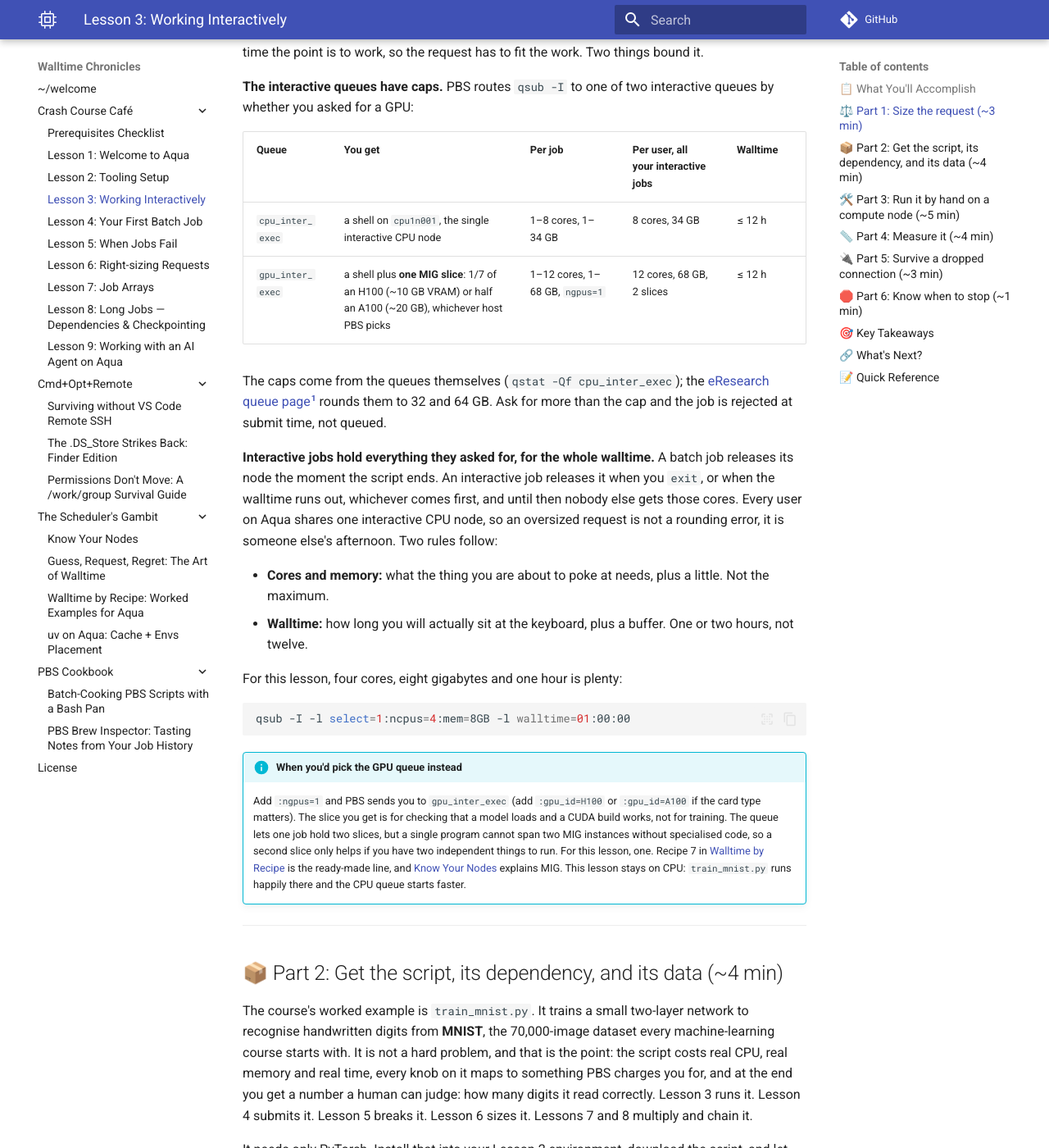
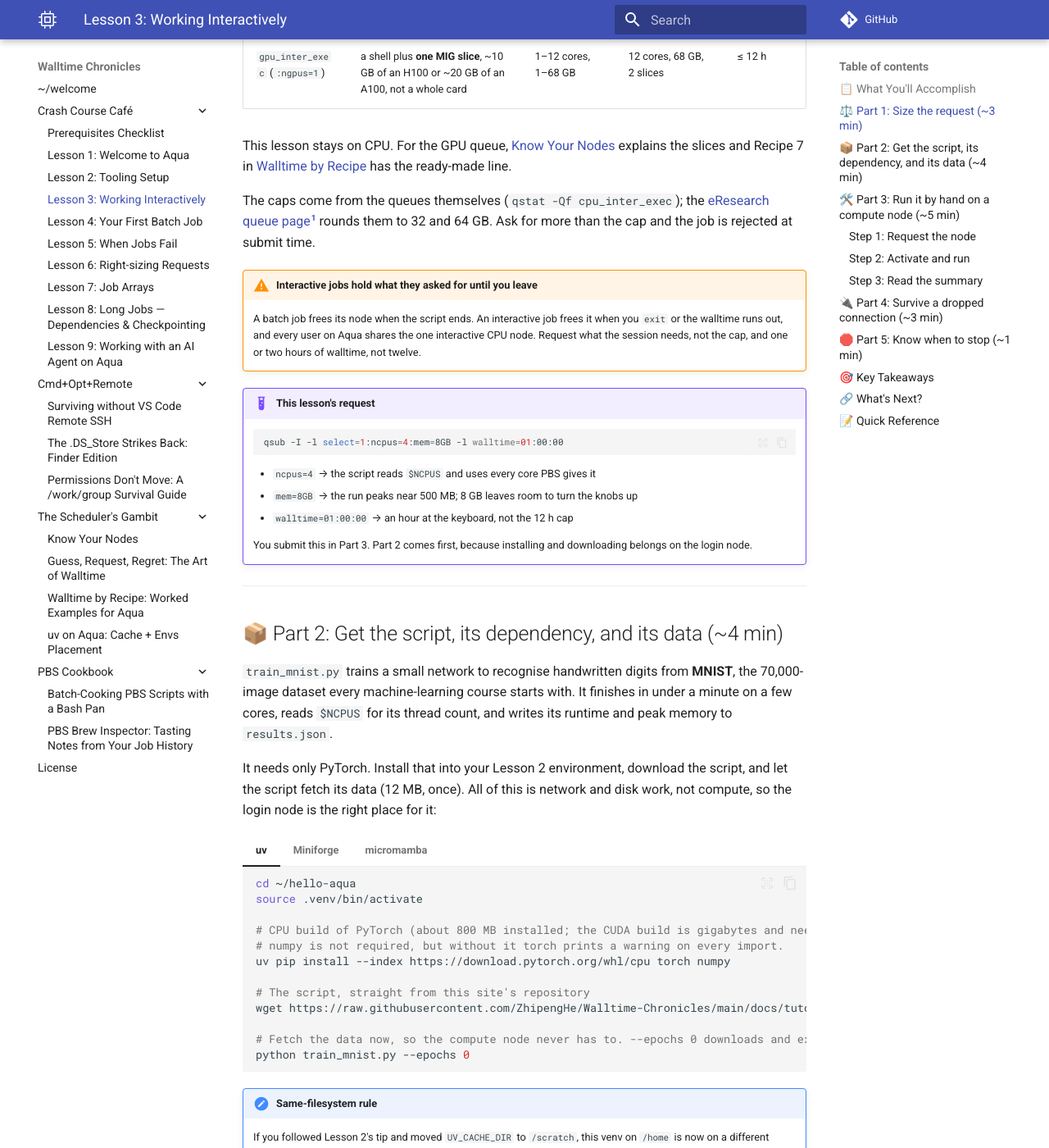
Before and after one commit to ZhipengHe/Walltime-Chronicles, an MkDocs documentation site: the page built from docs/tutorials/lesson-3.md, in a window 1280 px wide and 1400 px high, scrolled down 1129 px. Shown: the whole window at 82% size. Built offline with MkDocs 1.6.1 and Material for MkDocs 9.7.7, drawn with Linux system fonts in a browser that asks for light colours; plug-ins that fetch from the network failed and are left out; comment, search, counter and statistics services are not loaded; some of the changed text lies outside the part shown.

Commit message:
docs(tutorials): restructure Lesson 3 into five steps and drop the measuring part
The script already prints its runtime and writes elapsed_s and peak_rss_mb
to results.json, so the external measuring part taught nothing here. The
request is now shown once, in a command-breakdown box, and submitted in
Part 3; tmux starts after leaving the job; Part 3 is split into steps. The
sentences promising the content of later lessons are gone, and the index and
Lesson 2 no longer describe Lesson 3 as measuring.

Co-Authored-By: Claude Fable 5.1 <noreply@anthropic.com>
Claude-Session: https://claude.ai/code/session_01Ho76u7s9w4BAPj3XcoEiiQ

````diff
--- a/docs/tutorials/lesson-2.md
+++ b/docs/tutorials/lesson-2.md
@@ -337,7 +337,7 @@ Now prove your install works. Pick the tab matching the tool you installed, run
 
 ## 🔗 What's Next?
 
-→ **[Lesson 3: Working Interactively](lesson-3.md)** — now that you have Python ready, take it to a compute node by hand, measure it, and learn when a session should become a batch job instead.
+→ **[Lesson 3: Working Interactively](lesson-3.md)** — now that you have Python ready, take it to a compute node by hand and learn when a session should become a batch job instead.
 
 !!! question "Stuck?"
     - **`uv` / `conda` / `micromamba` not found after install?** Re-source `~/.bashrc`, or open a new terminal so the shell init runs.
--- a/docs/tutorials/lesson-3.md
+++ b/docs/tutorials/lesson-3.md
@@ -3,17 +3,15 @@
 !!! quote "Mission Statement"
     *"Interactive is where you develop. Batch is where you run."* 🧪
 
-Lesson 1's interactive job did nothing on purpose. Lesson 2 gave you a Python environment and never ran it on a compute node. This lesson closes the gap: you ask PBS for a shell sized for real work, run the course's one worked example on it by hand, and **measure** it. The two numbers you write down at the end, how long it ran and how much memory it peaked at, are what Lesson 4 submits with and what Lesson 6 sizes from. Along the way you learn what interactive jobs are actually for, and the moment to stop using them.
+Lesson 1's interactive job was a round-trip with nothing in the middle. This lesson puts real work there: request a shell sized for it, run a training script on a compute node by hand, keep the session alive if your connection drops, and recognise when the work should become a batch job.
 
 ## 📋 What You'll Accomplish
 
 By the end of this 15–20 minute lesson, you'll have:
 
-- [ ] **Sized an interactive request on purpose** — cores, memory and walltime for a development session, inside the caps that bound it
-- [ ] **Known which queue you land on** — `cpu_inter_exec` vs `gpu_inter_exec`, and why an interactive GPU is a slice, not a card
-- [ ] **Installed PyTorch into your Lesson 2 environment** and fetched `train_mnist.py`, the script every later lesson reuses, plus its data
-- [ ] **Run it by hand on a compute node** from inside `qsub -I`, and watched it learn to read digits
-- [ ] **Measured it** — wall time with `time`, peak memory with `/usr/bin/time -v`
+- [ ] **Sized an interactive request** — cores, memory and walltime, inside the queue caps
+- [ ] **Installed PyTorch and fetched `train_mnist.py`** with its data, on the login node
+- [ ] **Run it by hand on a compute node** inside `qsub -I`
 - [ ] **Kept a session alive across a dropped connection** with `tmux`
 - [ ] **Known when to stop being interactive** and let Lesson 4 take over
 
@@ -24,36 +22,38 @@ By the end of this 15–20 minute lesson, you'll have:
 
 ## ⚖️ Part 1: Size the request (~3 min)
 
-Lesson 1 asked for one core and one gigabyte because the point was to arrive somewhere. This time the point is to work, so the request has to fit the work. Two things bound it.
+Lesson 1 asked for one core and one gigabyte because the point was to arrive somewhere. This time the point is to work, so the request has to fit the work, and it has to fit the queue.
 
-**The interactive queues have caps.** PBS routes `qsub -I` to one of two interactive queues by whether you asked for a GPU:
+PBS routes `qsub -I` to one of two interactive queues by whether you asked for a GPU:
 
 | Queue | You get | Per job | Per user, all your interactive jobs | Walltime |
 |---|---|---|---|---|
 | `cpu_inter_exec` | a shell on `cpu1n001`, the single interactive CPU node | 1–8 cores, 1–34 GB | 8 cores, 34 GB | ≤ 12 h |
-| `gpu_inter_exec` | a shell plus **one MIG slice**: 1/7 of an H100 (~10 GB VRAM) or half an A100 (~20 GB), whichever host PBS picks | 1–12 cores, 1–68 GB, `ngpus=1` | 12 cores, 68 GB, 2 slices | ≤ 12 h |
+| `gpu_inter_exec` (`:ngpus=1`) | a shell plus **one MIG slice**, ~10 GB of an H100 or ~20 GB of an A100, not a whole card | 1–12 cores, 1–68 GB | 12 cores, 68 GB, 2 slices | ≤ 12 h |
 
-The caps come from the queues themselves (`qstat -Qf cpu_inter_exec`); the [eResearch queue page](https://docs.eres.qut.edu.au/hpc-queue-limits)[^1] rounds them to 32 and 64 GB. Ask for more than the cap and the job is rejected at submit time, not queued.
+This lesson stays on CPU. For the GPU queue, [Know Your Nodes](../scheduler/Know-Your-Nodes.md) explains the slices and Recipe 7 in [Walltime by Recipe](../scheduler/Walltime-by-Recipe.md#recipe-7-mig-slice-sanity-check) has the ready-made line.
 
-**Interactive jobs hold everything they asked for, for the whole walltime.** A batch job releases its node the moment the script ends. An interactive job releases it when you `exit`, or when the walltime runs out, whichever comes first, and until then nobody else gets those cores. Every user on Aqua shares one interactive CPU node, so an oversized request is not a rounding error, it is someone else's afternoon. Two rules follow:
+The caps come from the queues themselves (`qstat -Qf cpu_inter_exec`); the [eResearch queue page](https://docs.eres.qut.edu.au/hpc-queue-limits)[^1] rounds them to 32 and 64 GB. Ask for more than the cap and the job is rejected at submit time.
 
-- **Cores and memory:** what the thing you are about to poke at needs, plus a little. Not the maximum.
-- **Walltime:** how long you will actually sit at the keyboard, plus a buffer. One or two hours, not twelve.
+!!! warning "Interactive jobs hold what they asked for until you leave"
+    A batch job frees its node when the script ends. An interactive job frees it when you `exit` or the walltime runs out, and every user on Aqua shares the one interactive CPU node. Request what the session needs, not the cap, and one or two hours of walltime, not twelve.
 
-For this lesson, four cores, eight gigabytes and one hour is plenty:
+!!! example "This lesson's request"
+    ```bash
+    qsub -I -l select=1:ncpus=4:mem=8GB -l walltime=01:00:00
+    ```
 
-```bash
-qsub -I -l select=1:ncpus=4:mem=8GB -l walltime=01:00:00
-```
+    - `ncpus=4` → the script reads `$NCPUS` and uses every core PBS gives it
+    - `mem=8GB` → the run peaks near 500 MB; 8 GB leaves room to turn the knobs up
+    - `walltime=01:00:00` → an hour at the keyboard, not the 12 h cap
 
-!!! info "When you'd pick the GPU queue instead"
-    Add `:ngpus=1` and PBS sends you to `gpu_inter_exec` (add `:gpu_id=H100` or `:gpu_id=A100` if the card type matters). The slice you get is for checking that a model loads and a CUDA build works, not for training. The queue lets one job hold two slices, but a single program cannot span two MIG instances without specialised code, so a second slice only helps if you have two independent things to run. For this lesson, one. Recipe 7 in [Walltime by Recipe](../scheduler/Walltime-by-Recipe.md#recipe-7-mig-slice-sanity-check) is the ready-made line, and [Know Your Nodes](../scheduler/Know-Your-Nodes.md) explains MIG. This lesson stays on CPU: `train_mnist.py` runs happily there and the CPU queue starts faster.
+    You submit this in Part 3. Part 2 comes first, because installing and downloading belongs on the login node.
 
 ---
 
 ## 📦 Part 2: Get the script, its dependency, and its data (~4 min)
 
-The course's worked example is `train_mnist.py`. It trains a small two-layer network to recognise handwritten digits from **MNIST**, the 70,000-image dataset every machine-learning course starts with. It is not a hard problem, and that is the point: the script costs real CPU, real memory and real time, every knob on it maps to something PBS charges you for, and at the end you get a number a human can judge: how many digits it read correctly. Lesson 3 runs it. Lesson 4 submits it. Lesson 5 breaks it. Lesson 6 sizes it. Lessons 7 and 8 multiply and chain it.
+`train_mnist.py` trains a small network to recognise handwritten digits from **MNIST**, the 70,000-image dataset every machine-learning course starts with. It finishes in under a minute on a few cores, reads `$NCPUS` for its thread count, and writes its runtime and peak memory to `results.json`.
 
 It needs only PyTorch. Install that into your Lesson 2 environment, download the script, and let the script fetch its data (12 MB, once). All of this is network and disk work, not compute, so the login node is the right place for it:
 
@@ -108,9 +108,9 @@ It needs only PyTorch. Install that into your Lesson 2 environment, download the
     done      test accuracy None  in 19.8s  -> results.json
     ```
 
-    Four files land in `~/hello-aqua/data/mnist/`. The `None` is honest: zero epochs, no model to score. Delete `results.json` if it bothers you; the next run overwrites it.
+    Four files land in `~/hello-aqua/data/mnist/`. Accuracy is `None` because nothing was trained.
 
-You can also read the script here or [download it](scripts/train_mnist.py) directly. Skim the docstring at the top: it lists the knobs, and the rest of the course is a tour of them.
+The script in full (also [downloadable](scripts/train_mnist.py)):
 
 ??? note "The script, in full (`train_mnist.py`)"
 
@@ -124,11 +124,15 @@ You can also read the script here or [download it](scripts/train_mnist.py) direc
 
 Now the round-trip from Lesson 1, with work in the middle.
 
+### Step 1: Request the node
+
 ```bash
 qsub -I -l select=1:ncpus=4:mem=8GB -l walltime=01:00:00
 ```
 
-Wait for the prompt to change to `cpu1n001`. Then:
+Wait for the prompt to change to `cpu1n001`.
+
+### Step 2: Activate and run
 
 ```bash
 cd ~/hello-aqua
@@ -138,7 +142,7 @@ echo $NCPUS                   # → 4
 python train_mnist.py
 ```
 
-Two things to notice before the output even appears. Your home directory, script and data are all here unchanged, because `/home` is mounted on every node (Lesson 1). And `$NCPUS` is set: PBS tells every job how many cores it was given, and `train_mnist.py` reads it to decide how many threads to use. Lesson 6 is largely about programs that *don't* do that.
+`$NCPUS` is set by PBS inside every job; the script reads it for its thread count.
 
 !!! example "What you should see"
     ```text
@@ -156,9 +160,9 @@ Two things to notice before the output even appears. Your home directory, script
     done      test accuracy 0.982  in 25.2s  -> results.json
     ```
 
-    Eight passes over 60,000 digits and it reads 98 % of the 10,000 it has never seen. The accuracies will match to a few decimals (the seed is fixed); the times will wobble with whoever else is on `cpu1n001`, and the first epoch is slower than the rest while PyTorch warms up. The *shape* is what matters: a banner saying where it ran and with what, one line per epoch, a summary written to `results.json`.
+    Eight passes over 60,000 digits and it reads 98 % of the 10,000 it has never seen. The accuracies will match to a few decimals (the seed is fixed). The times will vary with whoever else is on `cpu1n001`, and the first epoch is slower while PyTorch warms up.
 
-Look at `results.json`. The script records its own runtime and peak memory:
+### Step 3: Read the summary
 
 ```bash
 cat results.json
@@ -179,72 +183,19 @@ cat results.json
 }
 ```
 
-That `job_id` came from `$PBS_JOBID`, another variable PBS sets inside every job. A program that writes down what it used, and which job it ran in, is a habit worth forming now: it is how you will size Lesson 6's request, and later in the course it is how you will know what an unattended job did.
+`job_id` is `$PBS_JOBID`, also set by PBS. `elapsed_s` and `peak_rss_mb` are what you carry to Lesson 4: about 25 s and 500 MB, against a request of 1 h and 8 GB.
 
 ---
 
-## 📏 Part 4: Measure it (~4 min)
+## 🔌 Part 4: Survive a dropped connection (~3 min)
 
-`results.json` is the script's own account of itself. Now measure from outside, the way you would measure a program that keeps no records. Two tools, both already on the node.
-
-**Wall time, with the shell's `time`:**
+An interactive job's shell is your SSH session. Lose the connection and PBS ends the job, along with anything running in it. The cure is `tmux` on the **login node**, so the thing holding your job is not your Wi-Fi. You are still inside the job from Part 3, so leave it first:
 
 ```bash
-time python train_mnist.py
-```
+exit                          # back on the login node
+tmux new -s dev               # a session that outlives your connection
 
-```text
-real    0m16.3s
-user    0m54.8s
-sys     0m1.0s
-```
-
-`real` is what walltime meters (a second run is quicker than the first: the data is already in the page cache). `user` larger than `real` means more than one core was busy: about 55 seconds of CPU time in 16 seconds of wall time is roughly 3.4 cores' worth, out of the 4 you asked for. That ratio is the number PBS reports as `cpupercent` after a batch job, and the [PBS Brew Inspector](../pbs-scripts/PBS-Brew-Inspector.md) turns into a table.
-
-**Peak memory, with GNU `time`:**
-
-```bash
-/usr/bin/time -v python train_mnist.py 2>&1 | grep -E "Elapsed|Maximum resident"
-```
-
-```text
-        Elapsed (wall clock) time (h:mm:ss or m:ss): 0:18.34
-        Maximum resident set size (kbytes): 513544
-```
-
-`Maximum resident set size` is the peak, in kilobytes; here about 500 MB, of which 188 MB is the digits themselves as floats and most of the rest is PyTorch. It agrees with the `peak_rss_mb` the script wrote for itself, which is the point of measuring twice. That is the number `mem=` has to cover with room to spare. You asked for 8 GB and used half a gigabyte, which is fine for a development session and exactly the kind of gap Lesson 6 teaches you to close for batch.
-
-**Now turn a knob.** The whole point of having a compute node to yourself is that experiments are cheap:
-
-```bash
-time python train_mnist.py --threads 1 --out results-1thread.json
-```
-
-```text
-epoch   8/8  loss 0.0136  test accuracy 0.9820    3.0s
-done      test accuracy 0.982  in 25.0s  -> r1t.json
-
-real    0m26.7s
-user    0m25.6s
-sys     0m0.9s
-```
-
-Same accuracy, `user` now equal to `real` (one core busy, as ordered), and the run takes about 1.7 times as long as it did on four threads: 3.0 s an epoch against 1.7 s. Not four times. Some of each step is bookkeeping that no amount of cores speeds up, and the fourth core buys less than the second. Write both numbers down. Lesson 6 starts from exactly this comparison, and the general shape of it, *more cores helps until it doesn't*, is most of what right-sizing is.
-
-!!! tip "Write down your two numbers"
-    Wall time at 4 threads, and peak memory. Put them in a note, or just keep `results.json`. Lesson 4 submits this script unattended with a walltime based on the first, and Lesson 6 sets `mem=` from the second.
-
----
-
-## 🔌 Part 5: Survive a dropped connection (~3 min)
-
-An interactive job's shell is your SSH session. Close the laptop, lose the Wi-Fi, and the shell dies, PBS ends the job, and anything running in it dies too. The cure is a terminal multiplexer on the **login node**, so the thing holding your job is not your Wi-Fi.
-
-```bash
-# On the login node, before you ask PBS for anything:
-tmux new -s dev
-
-# Inside tmux, as usual:
+# Inside tmux, the same request as before:
 qsub -I -l select=1:ncpus=4:mem=8GB -l walltime=01:00:00
 ```
 
@@ -254,30 +205,32 @@ Detach with ++ctrl+b++ then ++d++; the job keeps running. Reconnect later and re
 tmux attach -t dev
 ```
 
-Two things to know:
+Those two keys and two commands are all this lesson needs; the [tmux cheat sheet](https://tmuxcheatsheet.com/) has the rest (windows, panes, scrolling).
 
-- **Aqua has more than one login node** (`aquarius01`, `aquarius02`, …), and `ssh aqua.qut.edu.au` lands you on one of them. A tmux session lives on the node where you started it, so `tmux ls` on the other node shows nothing. Run `hostname` when you start the session and, if you come back and it seems gone, check which node you are on before assuming the worst.
-- The session does not survive a login-node reboot. Maintenance is the third Wednesday of each month; `time_until_outage.sh` tells you how far away it is.
+!!! note "If your session seems to have vanished"
+    - **Aqua has more than one login node** (`aquarius01`, `aquarius02`, …), and `ssh aqua.qut.edu.au` lands you on one of them. A tmux session lives on the node where you started it, so `tmux ls` on the other node shows nothing. Run `hostname` when you start the session, and check it again before assuming the session is gone.
+    - **Sessions do not survive a login-node reboot.** Maintenance is the third Wednesday of each month; `time_until_outage.sh` tells you how far away it is.
 
-`tmux` itself is fine on the login node: it uses no CPU to speak of. What runs *inside* it still has to obey the rule from Lesson 1: editing, `git`, `qsub` and friends yes; the training run itself no, that goes through `qsub -I` as above.
+`tmux` costs the login node nothing. What runs inside it still follows Lesson 1's rule: editing, `git` and `qsub` yes, the training run no.
 
 ---
 
-## 🛑 Part 6: Know when to stop (~1 min)
+## 🛑 Part 5: Know when to stop (~1 min)
 
-You have a compute node, an environment, a script, and a feel for how much it costs. This is the moment most people start running things, and the moment to stop and ask one question: **am I waiting on the machine, or is the machine waiting on me?**
+Before you start running things here, ask: **am I waiting on the machine, or is it waiting on me?**
 
 - If you are typing, reading output, changing a parameter and running again, this is interactive work. Stay.
-- If you have set something going and are watching it, or would like to walk away, or intend to run it more than once with different inputs, it is a batch job. That is Lesson 4, and it is one short file away.
+- If you have set something going and are watching it, or would like to walk away, or intend to run it more than once with different inputs, it is a batch job. That is Lesson 4.
 
 When you are done, leave:
 
 ```bash
-exit                 # ends the interactive job
+exit                 # ends the interactive job; you are back in tmux on the login node
+exit                 # closes the tmux session too
 qstat -u $USER       # nothing left running? good
 ```
 
-Your node goes back into the pool. Twelve hours booked and abandoned would have kept it out of the pool for twelve hours.
+Your node goes back into the pool.
 
 ---
 
@@ -287,11 +240,7 @@ Your node goes back into the pool. Twelve hours booked and abandoned would have
 
     ⚖️ **Interactive requests are sized for the session, not the maximum** — the caps are 8 cores / 34 GB (CPU) and 12 cores / 68 GB / one MIG slice (GPU), 12 h, and everything you ask for is held until you leave
 
-    📦 **The course's script** — `train_mnist.py` learns to read handwritten digits; its knobs are the rest of the course
-
     🛠️ **PBS tells your job what it got** — `$NCPUS`, `$PBS_JOBID`; programs that read them behave
-
-    📏 **Two measurements** — `time` for wall time (and whether more than one core was used), `/usr/bin/time -v` for peak memory
 
     🔌 **`tmux` on the login node** keeps an interactive job alive across a dropped connection
 
@@ -301,7 +250,7 @@ Your node goes back into the pool. Twelve hours booked and abandoned would have
 
 ## 🔗 What's Next?
 
-→ **[Lesson 4: Your First Batch Job](lesson-4.md)** — the same script, submitted unattended, with the numbers you just measured.
+→ **[Lesson 4: Your First Batch Job](lesson-4.md)** — the same script, submitted unattended.
 
 !!! question "Stuck?"
     - **`qsub -I` sits at "waiting for job to start"?** There is one interactive CPU node and it may be full. Try fewer cores (`ncpus=2:mem=4GB`), or check `pbsnodeinfo | grep cpu1n001` to see how busy it is.
@@ -323,14 +272,6 @@ Your node goes back into the pool. Twelve hours booked and abandoned would have
     exit                                                                # give it back
     ```
 
-=== "Measuring"
-    ```bash
-    time python train_mnist.py                             # real = wall time; user > real = multi-core
-    /usr/bin/time -v python train_mnist.py 2>&1 | grep -E "Elapsed|Maximum resident"
-    python train_mnist.py --threads 1 --out results-1thread.json   # compare
-    cat results.json                                       # the script's own account
-    ```
-
 === "tmux"
     ```bash
     tmux new -s dev          # start (on the login node)
@@ -343,12 +284,12 @@ Your node goes back into the pool. Twelve hours booked and abandoned would have
 === "train_mnist.py knobs"
     ```bash
     python train_mnist.py --epochs 0                # fetch the data and exit
-    python train_mnist.py --epochs 30               # longer (Lesson 4, 5)
-    python train_mnist.py --width 8192              # more memory and compute (Lesson 5, 6)
-    python train_mnist.py --threads 8               # more cores (Lesson 6)
-    python train_mnist.py --device cuda             # the GPU PBS gave you (Lesson 6)
-    python train_mnist.py --seed 7 --out run7.json  # one result per seed (Lesson 7)
-    python train_mnist.py --checkpoint ckpt.pt      # resume if the file exists (Lesson 8)
+    python train_mnist.py --epochs 30               # longer run
+    python train_mnist.py --width 8192              # more memory and compute
+    python train_mnist.py --threads 8               # more cores
+    python train_mnist.py --device cuda             # the GPU PBS gave you
+    python train_mnist.py --seed 7 --out run7.json  # one result per seed
+    python train_mnist.py --checkpoint ckpt.pt      # resume if the file exists
     ```
 
 [^1]: Access only in QUT network. Please use VPN to access the documentation when off-campus.
````
Also changed, not shown: other parts of docs/tutorials/lesson-3.md (+1 -1 lines), docs/tutorials/index.md (+2 -2 lines).
